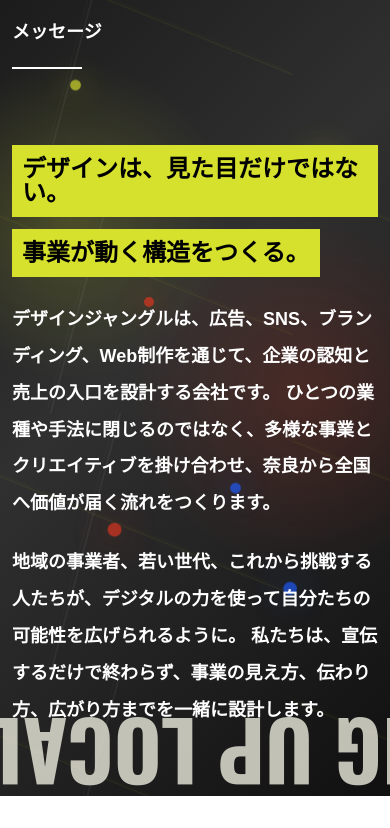
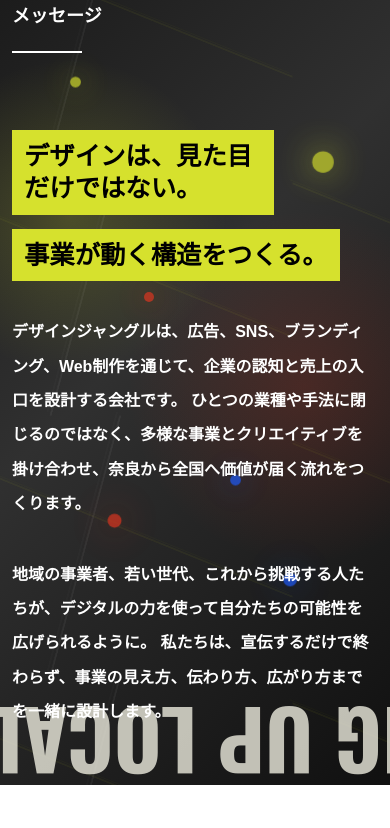
Before and after one commit to tkaminobiz-art/Designjungle, a Next.js app: page / in a window 390 px wide. Shown: the part 1007-1835 px from the top of the page. Built offline with nearby package versions, Linux system fonts and the light colour scheme.

Commit message:
Tune mobile menu and message spacing

```diff
--- a/app/globals.css
+++ b/app/globals.css
@@ -1419,7 +1419,10 @@
   }
 
   .site-menu {
-    padding-top: 110px;
+    height: 100svh;
+    overflow-y: auto;
+    padding-top: 100px;
+    padding-bottom: calc(96px + env(safe-area-inset-bottom));
     clip-path: circle(30px at calc(100% - 52px) 52px);
   }
 
@@ -1435,17 +1438,17 @@
   }
 
   .site-menu__brand {
-    width: min(360px, 72vw);
+    width: min(300px, 66vw);
   }
 
   .site-menu ul {
     grid-template-columns: 1fr;
-    gap: 28px;
+    gap: 22px;
   }
 
   .message {
     margin-bottom: 10vw;
-    padding: 28vw 0 25vw;
+    padding: 24vw 0 22vw;
   }
 
   .message__body {
@@ -1527,7 +1530,17 @@
   }
 
   .highlight-copy {
-    font-size: 24px;
+    margin-bottom: 34px;
+    font-size: clamp(22px, 6.5vw, 30px);
+    line-height: 1.28;
+  }
+
+  .highlight-copy p {
+    display: block;
+    width: fit-content;
+    max-width: min(100%, calc(100vw - 56px));
+    margin-bottom: 14px;
+    padding: 10px 12px;
   }
 
   .section-head__main {
@@ -1566,6 +1579,42 @@
     line-height: 2.05;
   }
 
+  .message__text {
+    margin-top: 28px;
+    font-size: 16px;
+    font-weight: 600;
+    line-height: 2.15;
+  }
+
+  .message__text + .message__text {
+    margin-top: 36px;
+  }
+
+  .site-menu {
+    padding-top: 76px;
+  }
+
+  .site-menu__inner {
+    gap: 24px;
+    padding-inline: 28px;
+  }
+
+  .site-menu__brand {
+    width: min(220px, 58vw);
+  }
+
+  .site-menu ul {
+    gap: 18px;
+  }
+
+  .site-menu a {
+    font-size: clamp(32px, 9.4vw, 44px);
+  }
+
+  .highlight-copy p:first-child {
+    max-width: calc(100vw - 128px);
+  }
+
   .company-hero {
     min-height: 68svh;
   }
```
